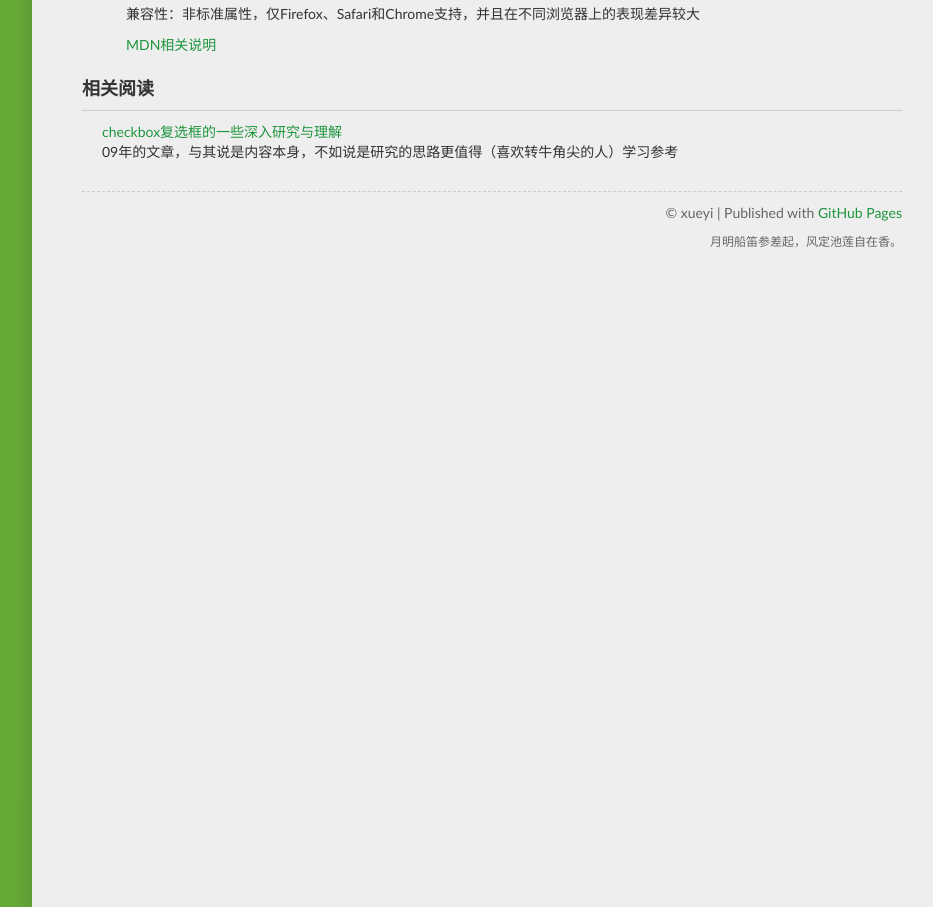
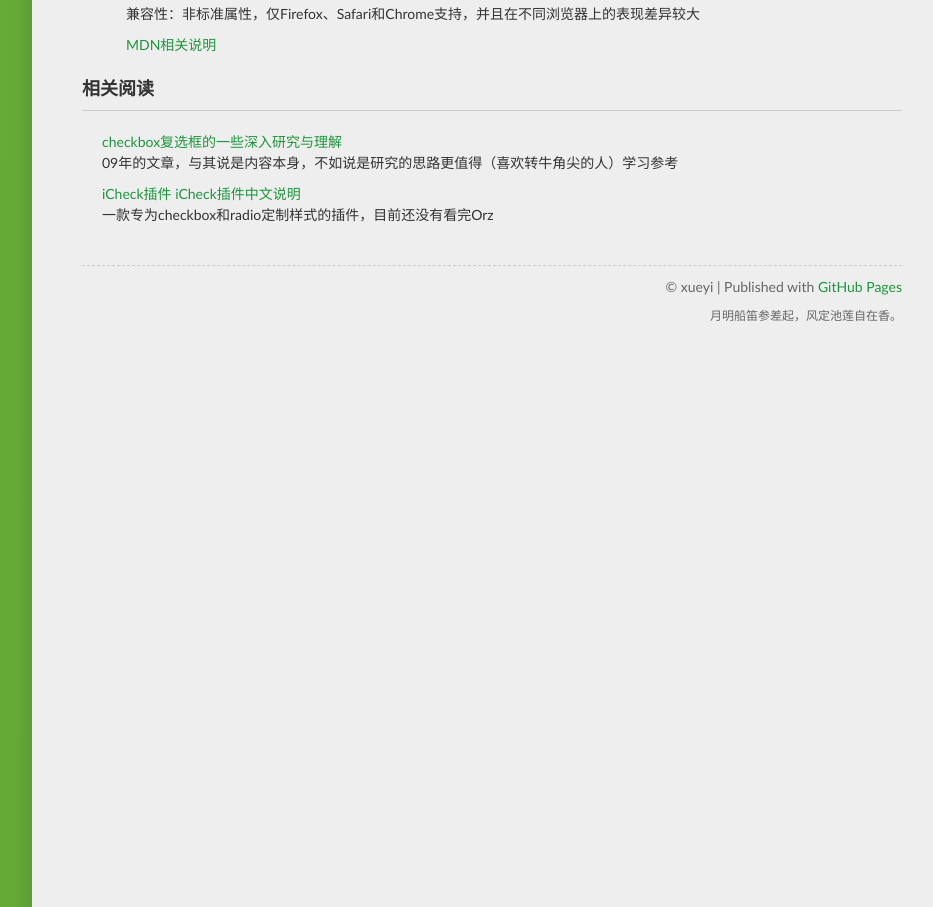
Before and after one commit to xueyi1230/xueyi1230.github.io, a plain HTML site: page page/fe/css_checksytle.html in a window 1280 px wide. Shown: the part 1789-2696 px from the top of the page, without its empty margins (328-1261 px from the left). Drawn offline with Linux system fonts and the light colour scheme.

Commit message:
Update css_checksytle.html

```diff
--- a/page/fe/css_checksytle.html
+++ b/page/fe/css_checksytle.html
@@ -105,9 +105,17 @@ input[type=checkbox] {
 
                 <h4>相关阅读</h4>
                 <div class="part">
+                    <p>
                     <a href="http://www.zhangxinxu.com/wordpress/?p=466" target="_blank">checkbox复选框的一些深入研究与理解</a>
                     <br>
                     09年的文章，与其说是内容本身，不如说是研究的思路更值得（喜欢转牛角尖的人）学习参考
+                    </p>
+                    <p>
+                    <a href="http://fronteed.com/iCheck/" target="_blank">iCheck插件</a>
+                    <a href="http://www.bootcss.com/p/icheck/" target="_blank">iCheck插件中文说明</a>
+                    <br>
+                    一款专为checkbox和radio定制样式的插件，目前还没有看完Orz
+                    </p>
                 </div>
             </div>
 
```
